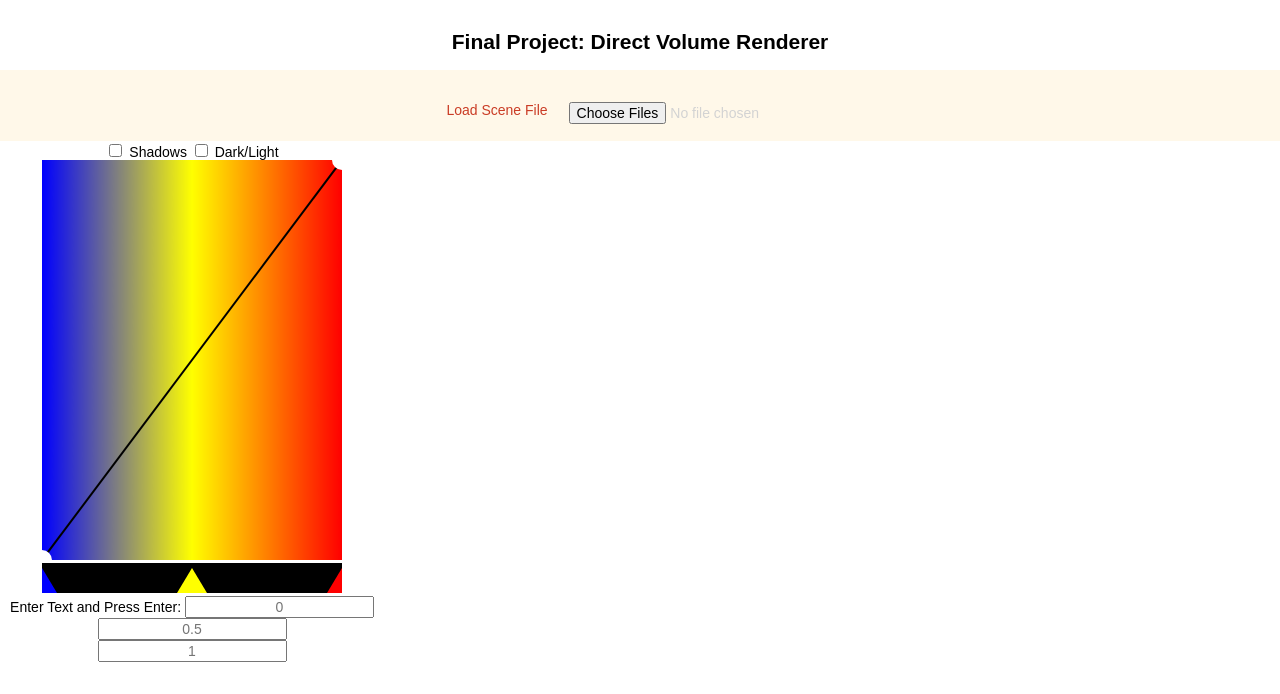
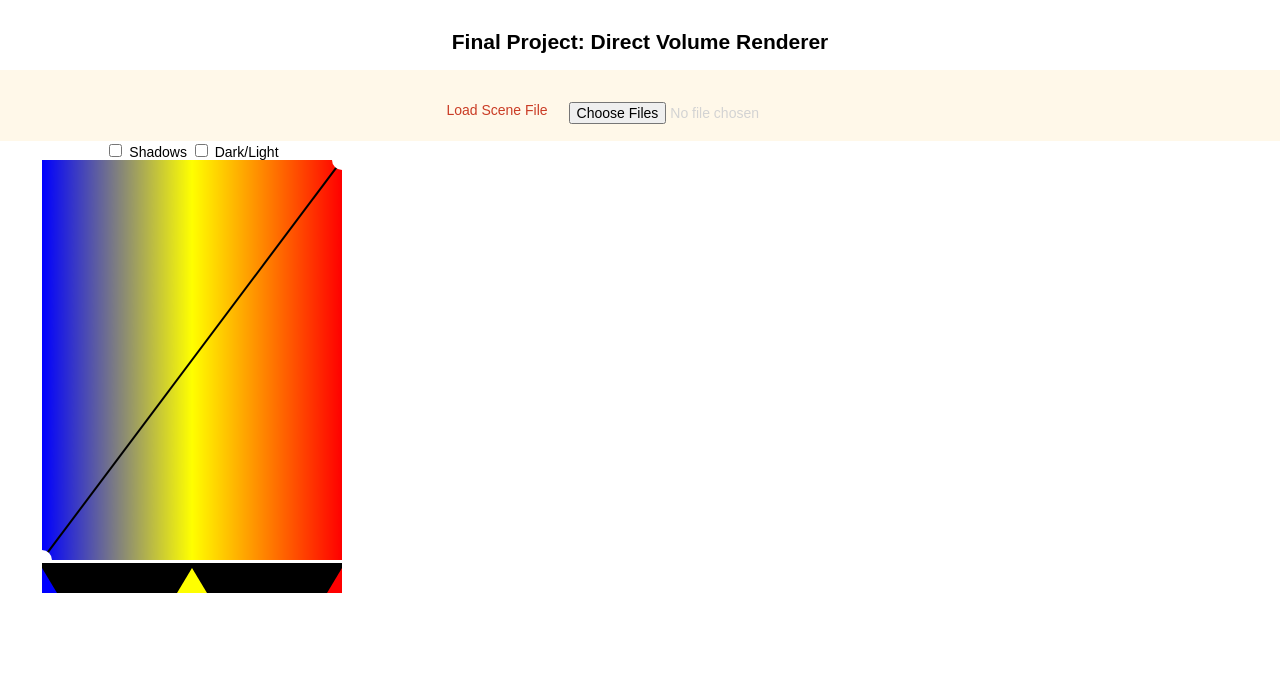
Before and after one commit to acowe/cowe-ddvr, a plain HTML site: page index.html in a window 1280 px wide. Drawn offline with Linux system fonts and the light colour scheme.

Commit message:
remove textbox colormap adjustor

```diff
--- a/index.html
+++ b/index.html
@@ -42,12 +42,6 @@
                         <svg id="svgOverlay2" class="overlay">
                         </svg>
                     </div>
-                    <div><label for="inputField">Enter Text and Press Enter:</label>
-                        <span>
-                            <input type="text" id="gradStart" placeholder="0">
-                            <input type="text" id="gradMid" placeholder="0.5">
-                            <input type="text" id="gradEnd" placeholder="1">
-                        </span></div>
                 </div>
             </div>
             <div class="column2" id="canvas-container">
```
